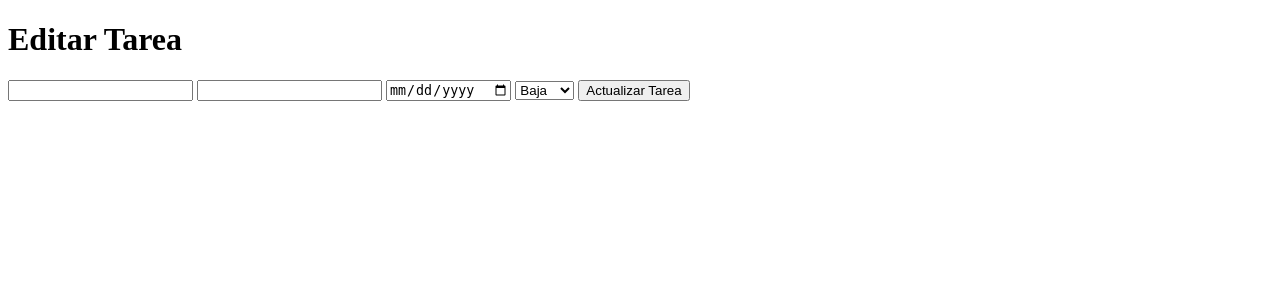
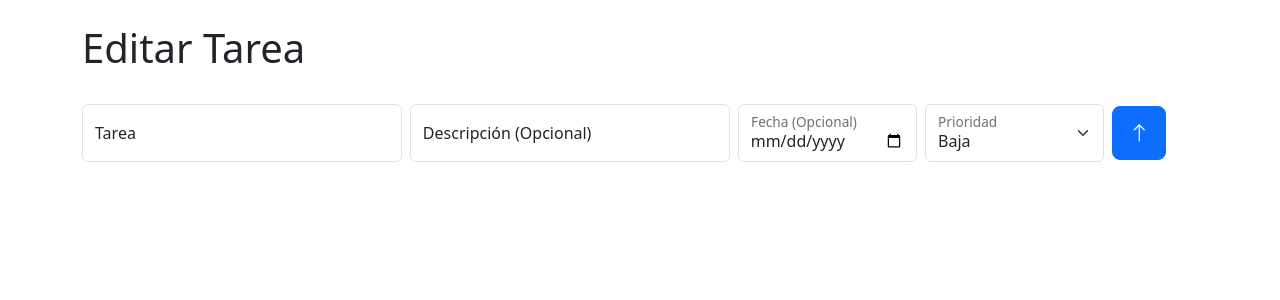
Before and after one commit to 1901639/Lenguajes_ModernosPIA, a Flask app: template templates/edit.html in a window 1280 px wide. Shown: the top 300 px of the page. Run offline with Flask 3, Linux system fonts and the light colour scheme; the template is opened without the code that fills it, so the values that code supplies are empty.

Commit message:
Fix search form & edit page overhaul
- The search now works correctly
- The edit page now is stylized to match the "to-do" page

```diff
--- a/app.py
+++ b/app.py
@@ -3,6 +3,7 @@ import os
 import mysql.connector
 
 app = Flask(__name__)
+app.debug = True
 
 # Configuración de la base de datos MySQL
 mydb = mysql.connector.connect(
@@ -20,7 +21,11 @@ table_created = False
 
 @app.route('/')
 def index():
-    sort_by = request.args.get('sort', 'due_date')  # Por defecto, ordenar por fecha límite
+    search_query = request.args.get('search', '')
+    if search_query:
+        search_query = '%'+search_query+'%'
+    sort_by = request.args.get('sort', 'due_date')
+    params = (str(search_query),)
 
     # Construir la consulta SQL según la opción de ordenamiento seleccionada
     if sort_by == 'due_date':
@@ -55,14 +60,19 @@ def index():
                 CASE WHEN due_date IS NULL THEN 1 ELSE 0 END,
                 due_date ASC
         """
-
     cur = mydb.cursor()
-    cur.execute(query)
-    tasks = cur.fetchall()
-    cur.close()
-
-    return render_template('index.html', tasks=tasks, sort_by=sort_by)
-
+    if search_query:
+        query = "SELECT * FROM tasks WHERE title LIKE %s"
+        cur.execute(query, params)
+        tasks = cur.fetchall()
+        cur.close()
+        app.logger.info(query)
+        return render_template('index.html', tasks=tasks, search_query=search_query)
+    else:
+        cur.execute(query)
+        tasks = cur.fetchall()
+        cur.close()
+        return render_template('index.html', tasks=tasks, sort_by=sort_by)
 
 @app.route('/add', methods=['POST'])
 def add_task():
--- a/templates/edit.html
+++ b/templates/edit.html
@@ -1,23 +1,81 @@
 <!DOCTYPE html>
-<html lang="en">
+<html lang="es">
 <head>
     <meta charset="UTF-8">
     <meta name="viewport" content="width=device-width, initial-scale=1.0">
     <title>Editar Tarea</title>
+    <style>
+        input[type="checkbox"] {
+            width: 2em;
+            height: 2em;
+        }
+        button{
+            width: 2.7em;
+            height: 2.7em;
+        }
+    </style>
+    <script>
+        function toggleComplete(taskId, isChecked) {
+            console.log(taskId);
+            fetch(`/complete/${taskId}`, {
+                method: 'POST',
+                headers: {
+                    'Content-Type': 'application/json'
+                },
+                body: JSON.stringify({ completed: isChecked })
+            })
+                .then(response => {
+                    if (!response.ok) {
+                        alert("Error al actualizar la tarea.");
+                    }
+                })
+                .catch(error => console.error('Error:', error));
+        }
+    </script>
+    <link href="https://cdn.jsdelivr.net/npm/bootstrap@5.3.3/dist/css/bootstrap.min.css" rel="stylesheet"
+        integrity="sha384-QWTKZyjpPEjISv5WaRU9OFeRpok6YctnYmDr5pNlyT2bRjXh0JMhjY6hW+ALEwIH" crossorigin="anonymous">
+    <link rel="stylesheet" href="https://cdn.jsdelivr.net/npm/bootstrap-icons@1.11.3/font/bootstrap-icons.min.css">
 </head>
 <body>
+    <div class="container">
+        <br>
         <h1>Editar Tarea</h1>
+        <br>
         <form action="{{ url_for('edit_task', id=task[0]) }}" method="POST">
-        <input type="text" name="title" value="{{ task[1] }}" required>
-        <input type="text" name="description" value="{{ task[2] }}">
-        <input type="date" name="due_date" value="{{ task[4] if task[4] else '' }}" placeholder="Fecha Límite (Opcional)">
-        <select name="priority">
+            <div class="row align-items-center g-2">
+                <div class="col-md">
+                    <div class="form-floating">
+                        <input class="form-control" type="text" id="title" name="title" placeholder=""  value="{{ task[1] }}" required>
+                        <label for="title">Tarea</label>
+                    </div>
+                </div>
+                <div class="col-md">
+                    <div class="form-floating">
+                        <input class="form-control" type="text" id="description" name="description" placeholder="" value="{{ task[2] }}">
+                        <label for="description">Descripción (Opcional)</label>
+                    </div>
+                </div>
+                <div class="col-2">
+                    <div class="form-floating">
+                        <input class="form-control" type="date" id="due_date" name="due_date" placeholder="" value="{{ task[4] if task[4] else '' }}">
+                        <label for="due_date">Fecha (Opcional)</label>
+                    </div>
+                </div>
+                <div class="col-2">
+                    <div class="form-floating">
+                        <select class="form-select" name="priority">
                             <option value="Baja" {% if task[5] == 'Baja' %}selected{% endif %}>Baja</option>
                             <option value="Media" {% if task[5] == 'Media' %}selected{% endif %}>Media</option>
                             <option value="Alta" {% if task[5] == 'Alta' %}selected{% endif %}>Alta</option>
                         </select>
-        <button type="submit">Actualizar Tarea</button>
+                        <label for="floatingSelectGrid">Prioridad</label>
+                    </div>
+                </div>
+                <div class="col-1">
+                    <button class="btn btn-primary btn-lg" type="submit"><i class="bi bi-arrow-up"></i></button>
+                </div>
+            </div>
         </form>
-
+    </div>
 </body>
 </html>
--- a/templates/index.html
+++ b/templates/index.html
@@ -4,7 +4,7 @@
 <head>
     <meta charset="UTF-8">
     <meta name="viewport" content="width=device-width, initial-scale=1.0">
-    <title>To-Do List</title>
+    <title>Lista de Tareas</title>
     <style>
         input[type="checkbox"] {
             width: 2em;
@@ -48,13 +48,13 @@
             <div class="row align-items-center g-2">
                 <div class="col-md">
                     <div class="form-floating">
-                        <input type="text" class="form-control" id="search" placeholder="Buscar tarea" value="">
+                        <input type="text" class="form-control" id="search" placeholder="Buscar tarea" name="search">
                         <label for="search">Buscar</label>
                     </div>
                 </div>
-
                 <div class="col-md">
                     <button class="btn btn-primary btn-lg" type="submit"><i class="bi bi-search"></i></button>
+                    <button class="btn btn-primary btn-lg" onclick="location.href = '/';""><i class="bi bi-x-lg"></i></button>
                 </div>
             </div>
         </form>
```
Lines whose indentation alone changed are shown as unchanged.
